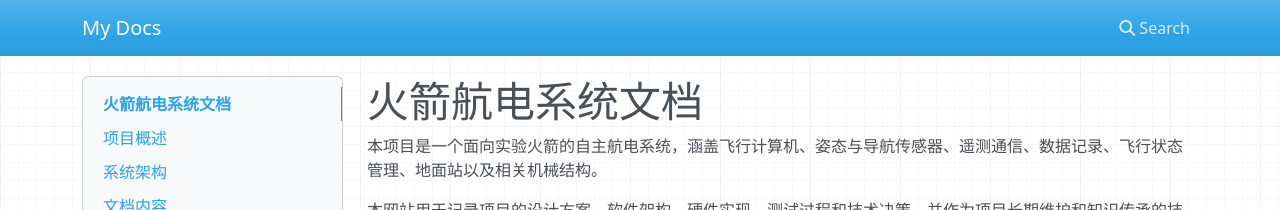
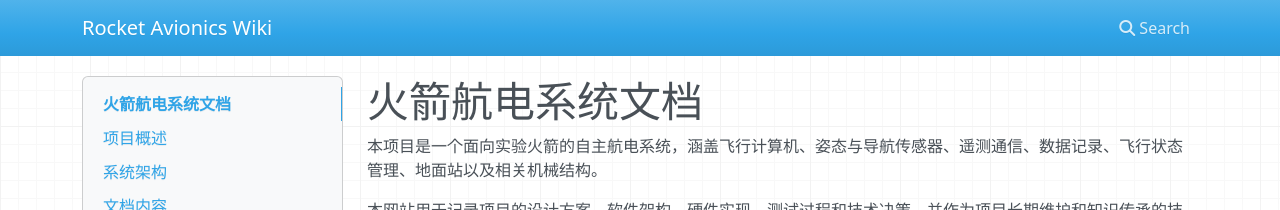
Before and after one commit to SophonSnwflake/rocket-docs, an MkDocs documentation site: the page built from docs/index.md, in a window 1280 px wide. Shown: the top 210 px of the page. Built offline with MkDocs 1.6.1, drawn with Linux system fonts in a browser that asks for light colours; nearby versions of some CDN libraries.

```diff
--- a/mkdocs.yml
+++ b/mkdocs.yml
@@ -1 +1 @@
-site_name: My Docs
+site_name: Rocket Avionics Wiki
```
Also changed, not shown: 2 other files.
